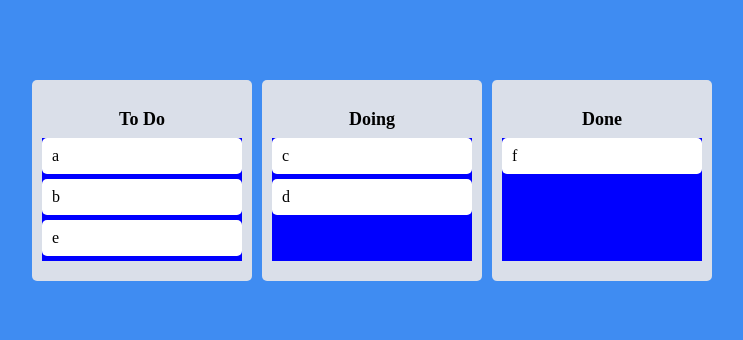
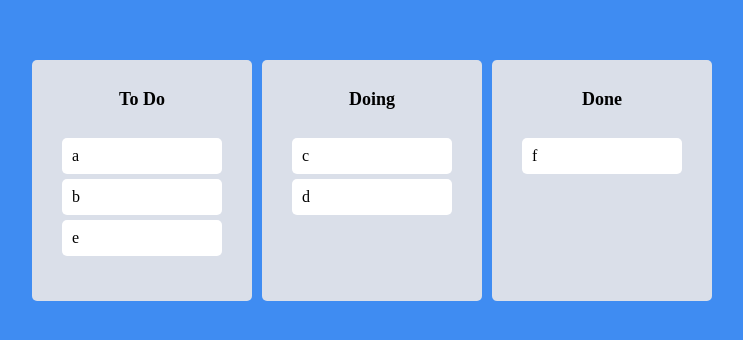
Before and after one commit to 22yuu/Trello, a React (Create React App) app: page / in a window 1280 px wide. Shown: the part 220-560 px from the top of the page, without its empty margins (268-1011 px from the left). Built offline with nearby package versions, Linux system fonts and the light colour scheme.

Commit message:
6.12 Final Styles

```diff
--- a/src/Components/Boards.tsx
+++ b/src/Components/Boards.tsx
@@ -26,9 +26,14 @@
 
 const Area = styled.div<IAreaProps>`
   background-color: ${(props) =>
-    props.isDraggingOver ? "pink" : props.isDraggingFromThis ? "red" : "blue"};
+    props.isDraggingOver
+      ? "#dfe6e9"
+      : props.isDraggingFromThis
+      ? "#b2bec3"
+      : "transparent"};
   flex-grow: 1;
   transition: background-color 0.3s ease-in-out;
+  padding: 20px;
 `;
 
 interface IBoardProps {
--- a/src/Components/DragabbleCards.tsx
+++ b/src/Components/DragabbleCards.tsx
@@ -2,11 +2,14 @@
 import { Draggable } from "react-beautiful-dnd";
 import styled from "styled-components";
 
-const Card = styled.div`
+const Card = styled.div<{ isDragging: boolean }>`
   border-radius: 5px;
   padding: 10px 10px;
   margin-bottom: 5px;
-  background-color: ${(props) => props.theme.cardColor};
+  background-color: ${(props) =>
+    props.isDragging ? "#74b9ff" : props.theme.cardColor};
+  box-shadow: ${(porps) =>
+    porps.isDragging ? "0px 2px 5px rgba(0,0,0,0.5)" : "none"};
 `;
 
 interface IDragabbleCardProps {
@@ -19,8 +22,9 @@
   return (
     <Draggable key={toDo} draggableId={toDo} index={index}>
       {/* key와 draggableId 는 같아야 한다. */}
-      {(magic) => (
+      {(magic, snapshot) => (
         <Card
+          isDragging={snapshot.isDragging}
           ref={magic.innerRef}
           {...magic.draggableProps}
           {...magic.dragHandleProps}
```
